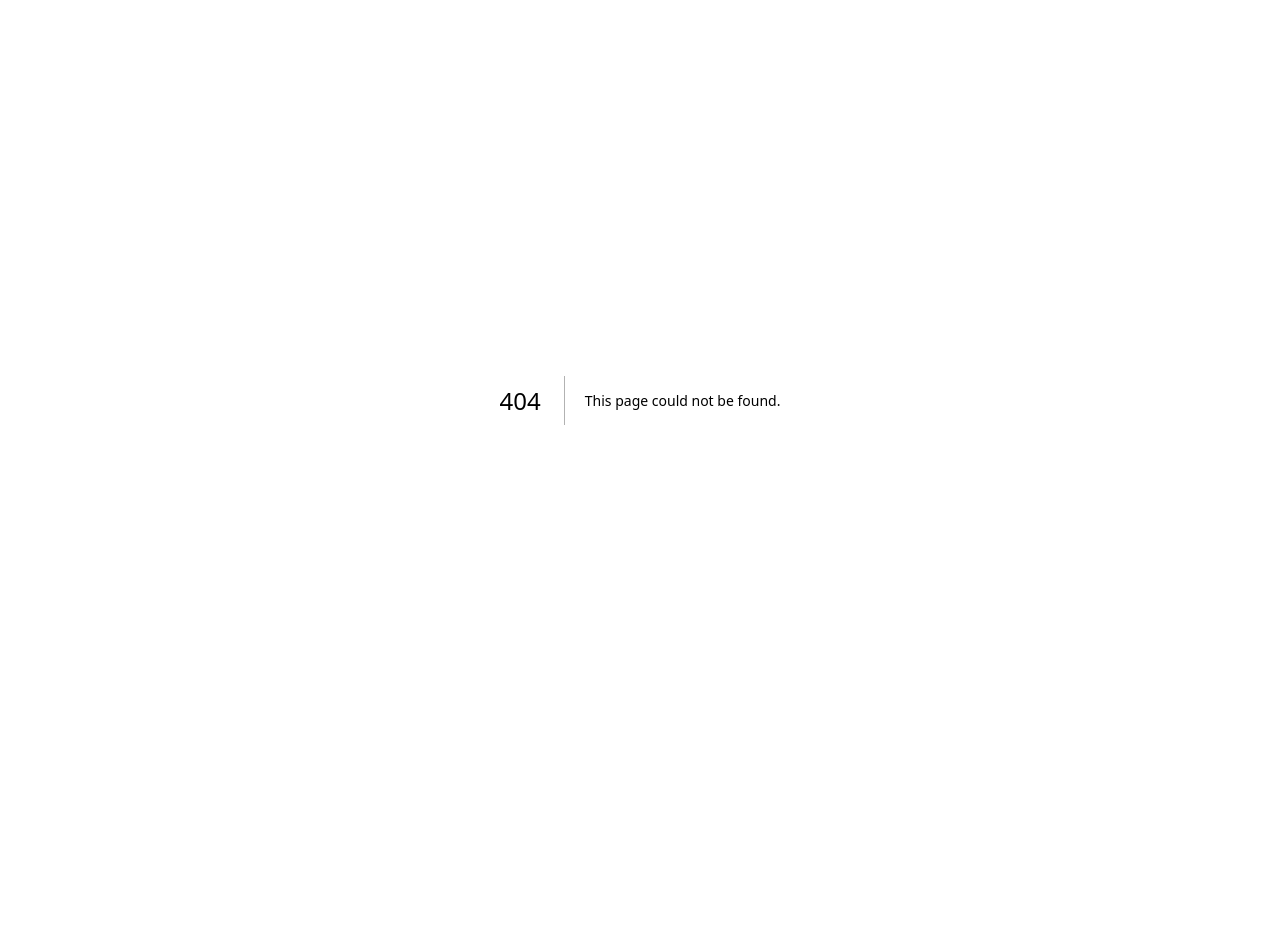
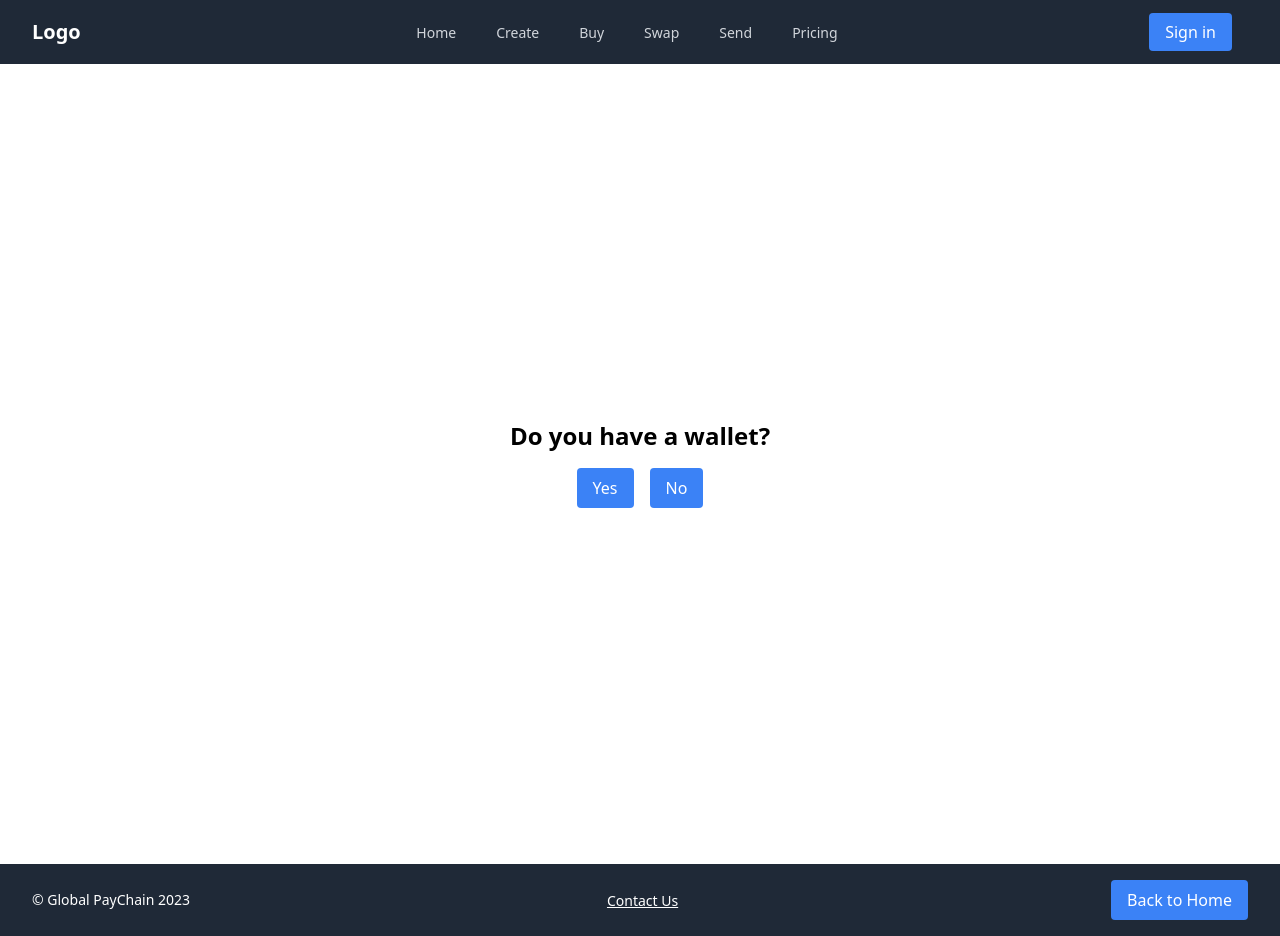
Before and after one commit to Bobliuuu/Global-PayChain, a Next.js app in the folder global-paychain/: page /create in a window 1280 px wide. Before the commit this address had no page. Before the commit the page ends 800 px from the top, so only its background shows below. Built offline with nearby package versions, Linux system fonts and the light colour scheme; no server answers.

Commit message:
Added creation screen
Added the base logic for a creation screen to create a wallet

```diff
--- /dev/null
+++ b/global-paychain/src/pages/create.tsx
@@ -0,0 +1,73 @@
+import { useState } from 'react'
+import Layout from "../components/layout"
+
+export default function CreatePage() {
+  const [hasWallet, setHasWallet] = useState(null)
+  const [generatedAddress, setGeneratedAddress] = useState('')
+
+  const handleConnectMetamask = () => {
+    // Connect with Metamask logic
+    console.log('Connecting with Metamask...')
+  }
+
+  const handleGenerateAddress = async () => {
+    // Generate wallet address logic
+    const response = await fetch('https://api.example.com/generateAddress')
+    const data = await response.json()
+    setGeneratedAddress(data.address)
+  }
+
+  return (
+    <Layout>
+    <div className="flex flex-col h-screen items-center justify-center">
+      <h1 className="text-2xl font-bold mb-4 text-center">Do you have a wallet?</h1>
+      <div className="flex space-x-4">
+        <button
+          className="bg-blue-500 hover:bg-blue-600 text-white py-2 px-4 rounded"
+          onClick={() => setHasWallet(true)}
+        >
+          Yes
+        </button>
+        <button
+          className="bg-blue-500 hover:bg-blue-600 text-white py-2 px-4 rounded"
+          onClick={() => setHasWallet(false)}
+        >
+          No
+        </button>
+      </div>
+      {hasWallet === true && (
+        <button
+          className="bg-blue-500 hover:bg-blue-600 text-white py-2 px-4 rounded mt-4"
+          onClick={handleConnectMetamask}
+        >
+          Connect with Metamask
+        </button>
+      )}
+      {hasWallet === false && (
+        <div className="flex mt-4">
+          <button
+            className="bg-blue-500 hover:bg-blue-600 text-white py-2 px-4 rounded"
+            onClick={handleGenerateAddress}
+          >
+            Generate Wallet Address
+          </button>
+          <button
+            className="bg-blue-500 hover:bg-blue-600 text-white py-2 px-4 rounded ml-4"
+            onClick={() => setHasWallet(true)}
+          >
+            Use Metamask
+          </button>
+        </div>
+      )}
+      {generatedAddress && (
+        <input
+          type="text"
+          value={generatedAddress}
+          readOnly
+          className="border border-gray-400 rounded p-2 mt-4 bg-gray-100"
+        />
+      )}
+    </div>
+    </Layout>
+  )
+}
--- a/global-paychain/src/pages/index.tsx
+++ b/global-paychain/src/pages/index.tsx
@@ -12,7 +12,7 @@ export default function IndexPage() {
           <Image src="/logo.png" alt="Global PayChain Logo" width={200} height={200} />
         </div>
         <p className="mb-4">
-          Global PayChain is an
+          Global PayChain is a
         </p>
         <p className="mb-4">
           Special formatted text about how to login goes here.
```
